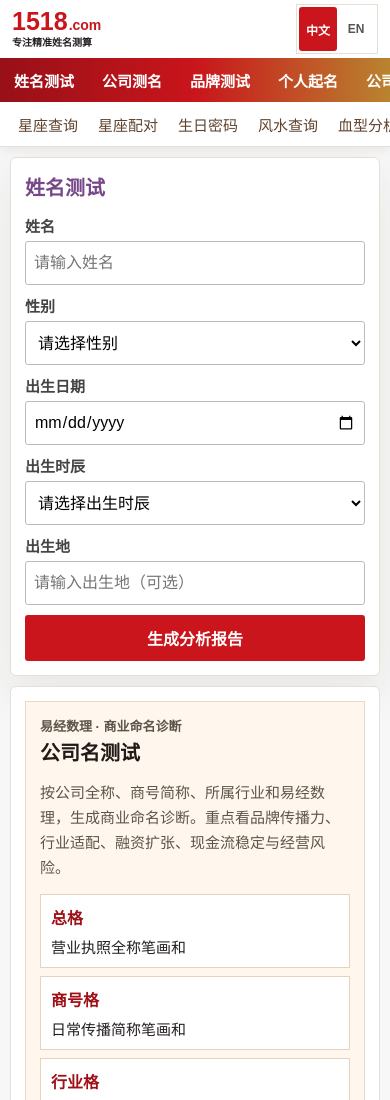
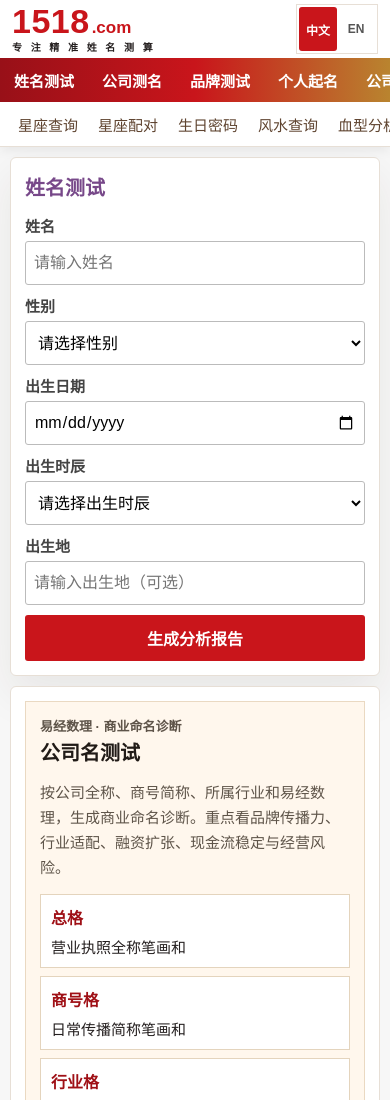
Before and after one commit to sinofate/1518-website, a plain HTML site: page index.html in a window 390 px wide. Shown: the top 1100 px of the page. Drawn offline with Linux system fonts and the light colour scheme.

Commit message:
Enlarge domain logo typography

```diff
--- a/assets/styles.css
+++ b/assets/styles.css
@@ -85,35 +85,42 @@ a {
   flex-direction: column;
   align-items: flex-start;
   justify-content: center;
-  min-width: 148px;
-  min-height: 52px;
+  min-width: 190px;
+  min-height: 64px;
   color: var(--red);
 }
 
 .brand-domain {
   display: flex;
   align-items: baseline;
+  width: 190px;
   line-height: .95;
   letter-spacing: 0;
 }
 
 .brand-domain strong {
-  font-size: 36px;
+  font-size: 48px;
+  font-weight: 900;
+  letter-spacing: 1px;
+}
+
+.brand-domain span {
+  margin-left: 3px;
+  font-size: 25px;
   font-weight: 800;
-}
-
-.brand-domain span {
-  margin-left: 2px;
-  font-size: 21px;
-  font-weight: 700;
   color: var(--red);
 }
 
 .brand-tagline {
-  margin-top: 5px;
+  display: block;
+  width: 190px;
+  margin-top: 6px;
   font-size: 13px;
   font-weight: 700;
+  letter-spacing: 2.4px;
   line-height: 1.1;
+  text-align: justify;
+  text-align-last: justify;
   color: var(--ink);
 }
 
@@ -1712,22 +1719,31 @@ h2 {
   }
 
   .brand-logo {
-    min-width: 112px;
-    min-height: 42px;
+    min-width: 142px;
+    min-height: 50px;
+  }
+
+  .brand-domain {
+    width: 142px;
   }
 
   .brand-domain strong {
-    font-size: 25px;
+    font-size: 34px;
+    font-weight: 900;
+    letter-spacing: .5px;
   }
 
   .brand-domain span {
-    margin-left: 1px;
-    font-size: 14px;
+    margin-left: 2px;
+    font-size: 17px;
+    font-weight: 800;
   }
 
   .brand-tagline {
-    margin-top: 3px;
+    width: 142px;
+    margin-top: 4px;
     font-size: 10px;
+    letter-spacing: 1.3px;
   }
 
   .mobile-link {
--- a/index.html
+++ b/index.html
@@ -39,7 +39,7 @@
         "knowsAbout": ["易经", "传统文化命名", "易经数理"]
       }
     }</script>
-    <link rel="stylesheet" href="./assets/styles.css?v=authority-visual-agent-20260602">
+    <link rel="stylesheet" href="./assets/styles.css?v=logo-size-20260602">
   </head>
   <body>
     <header class="site-header">
```
